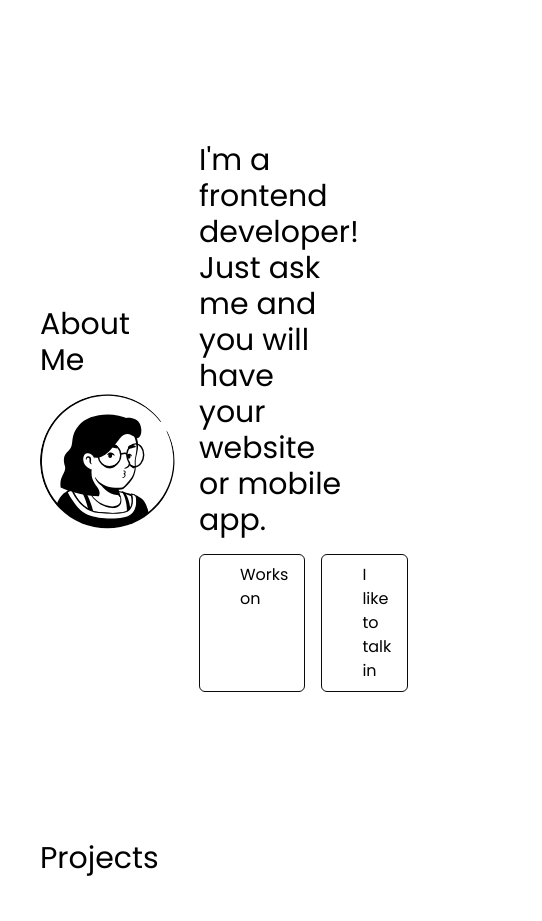
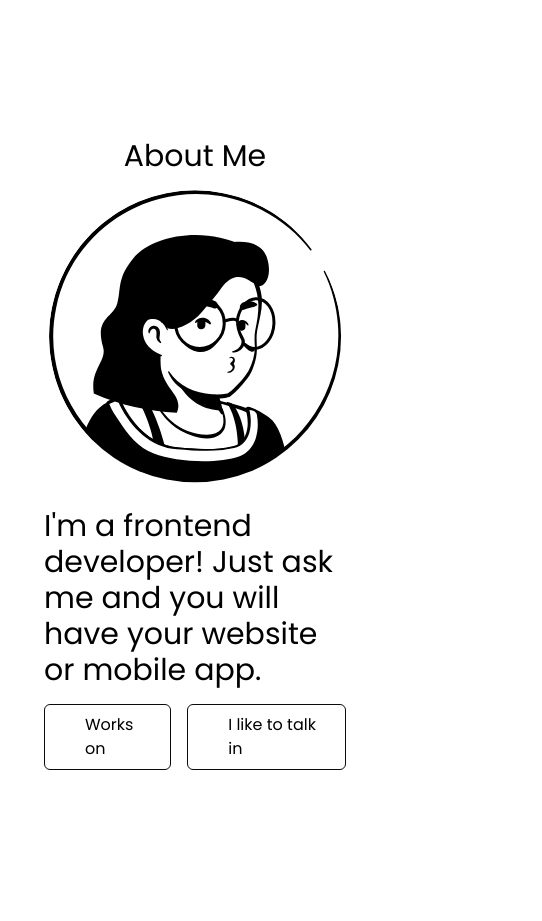
Before and after one commit to TaliAly/talidesu, a Next.js app: page / in a window 390 px wide. Shown: the part 1060-1981 px from the top of the page, 542 px wide, since content can reach past the window. Built offline with nearby package versions, Linux system fonts and the light colour scheme; some icons are missing.

Commit message:
fixing responsive for small devices

```diff
--- a/components/cards/card.tsx
+++ b/components/cards/card.tsx
@@ -10,7 +10,7 @@ export interface CardProps {
 export default function Card({ children, Icon, title }: CardProps) {
   return (
     <motion.div
-      className='rounded-[10px] border-2 border-black p-1 max-w-xl h-full transition'
+      className='rounded-[10px] border-2 border-black p-1 min-w-[100%] max-w-xl h-full transition'
       initial='hidden'
       whileInView='visible'
       viewport={{ once: true }}
--- a/components/content/aboutMe.tsx
+++ b/components/content/aboutMe.tsx
@@ -4,7 +4,7 @@ import Link from 'next/link'
 
 export default function AboutMe() {
   return (
-    <div className='flex flex-row items-center justify-center gap-5'>
+    <div className='flex flex-col md:flex-row items-center justify-center gap-5'>
       <motion.div
         className='flex flex-col items-center justify-center gap-4'
         initial='hidden'
@@ -21,7 +21,7 @@ export default function AboutMe() {
       </motion.div>
 
       <motion.div
-        className='flex flex-col justify-center p-1 gap-4 max-w-[50%]'
+        className='flex flex-col justify-center p-1 gap-4 md:max-w-[50%]'
         initial='hidden'
         whileInView='visible'
         viewport={{ once: true }}
--- a/components/content/content.tsx
+++ b/components/content/content.tsx
@@ -6,7 +6,7 @@ import AboutMe from './aboutMe'
 export default function Content() {
   return (
     <div className='flex gap-36 flex-col px-10 py-32 max-w-[1360px] mx-auto'>
-      <div className='grid grid-cols-1 md:grid-cols-3 items-center justify-center gap-4'>
+      <div className='grid grid-cols-1 md:grid-cols-3 place-items-center gap-4'>
         <Card title='Frameworks' Icon={<GitHub />}>
           <h2>Next JS, Tailwind CSS, React, Redux, Jest, Enzyme, Cypress,</h2>
         </Card>
@@ -26,7 +26,7 @@ export default function Content() {
       <div className='flex gap-y-28 flex-col'>
         <h2 className='text-3xl'>Projects</h2>
 
-        <div className='flex justify-center gap-20 place-items-center'>
+        <div className='flex flex-col md:flex-row justify-center gap-20 place-items-center'>
           <CardImage
             title='Tremufly'
             img='https://images.unsplash.com/photo-1480796927426-f609979314bd?ixlib=rb-4.0.3&ixid=MnwxMjA3fDB8MHxwaG90by1wYWdlfHx8fGVufDB8fHx8&auto=format&fit=crop&w=870&q=80'
```
